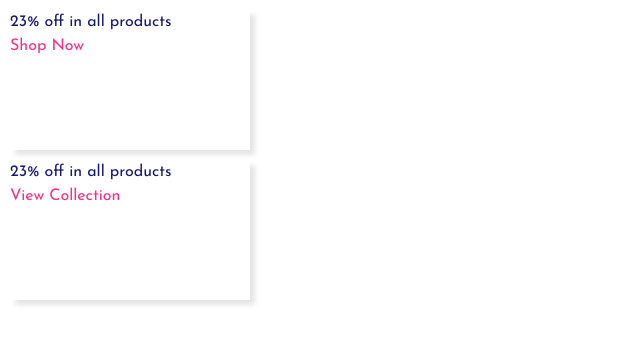
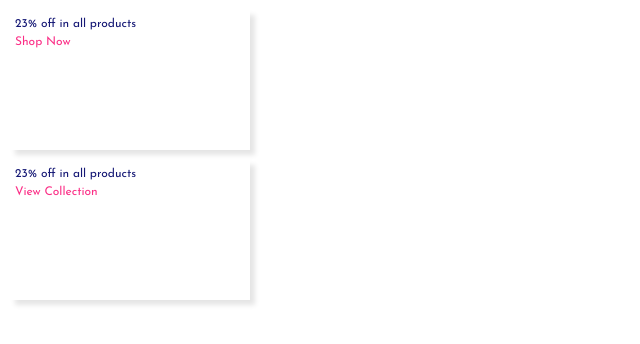
Before and after one commit to AOMuiz/salaficommerce, a React (Create React App) app: page / in a window 1280 px wide. Shown: the top 344 px of the page, without its empty margins (0-640 px from the left). Built offline with nearby package versions, Linux system fonts and the light colour scheme.

Commit message:
add props

```diff
--- a/src/components/cards/ProductCard.js
+++ b/src/components/cards/ProductCard.js
@@ -2,14 +2,9 @@ import React from "react";
 import { colors } from "../../constants/colors";
 import styled from "styled-components";
 
-const ProductCard = ({
-  url,
-  title,
-  subtitle,
-  backgroundcolor = colors.primary,
-}) => {
+const ProductCard = ({ url, title, subtitle, color = colors.primary }) => {
   return (
-    <CardContainer>
+    <CardContainer className="p-2 ">
       <TextContainer>
         <Title>{title}</Title>
         <div>{subtitle}</div>
@@ -24,18 +19,17 @@ const ProductCard = ({
 export default ProductCard;
 
 const CardContainer = styled.div`
-  background-color: ${(props) => props.backgroundcolor};
+  background-color: ${(props) => props.color};
   margin: 10px;
   height: 14rem;
   width: 24rem;
   box-shadow: 0.5rem 0.5rem 0.5rem ${colors.lightArsh};
 `;
 
-const TextContainer = styled.div``;
-const ImageContainer = styled.div`
-  height: 5rem;
-  width: 5rem;
+const TextContainer = styled.div`
+  font-size: 1.2rem;
 `;
+const ImageContainer = styled.div``;
 
 const Image = styled.div``;
 const Title = styled.div`
```
